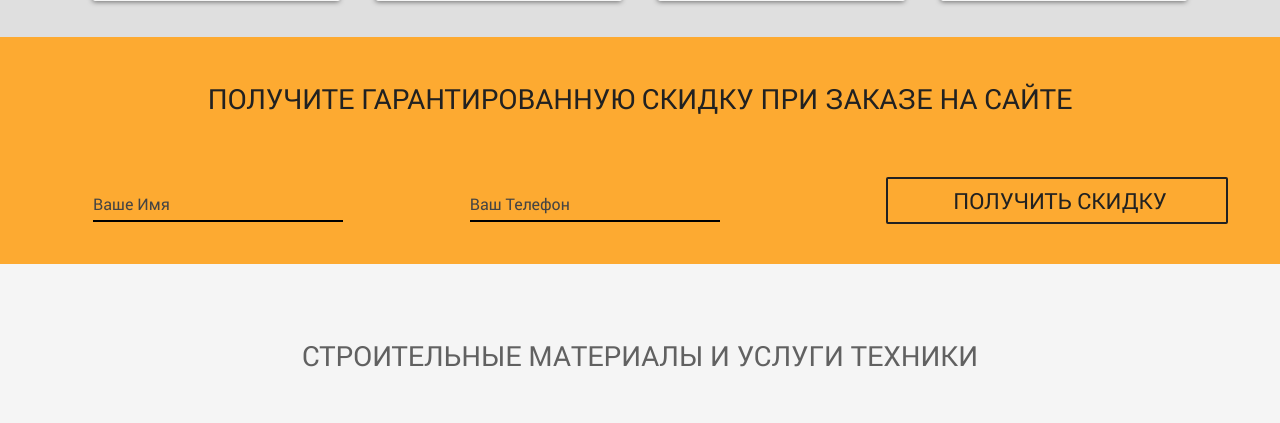
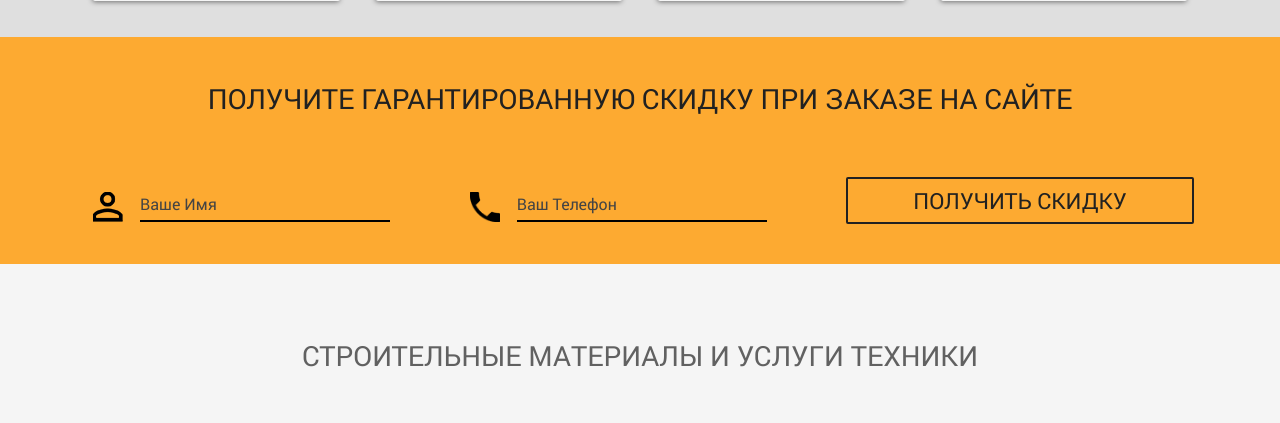
Before and after one commit to RossRich/project_concrete, a PHP site: page / in a window 1280 px wide. Shown: the part 2523-2946 px from the top of the page. Run offline with PHP 8.4, Linux system fonts and the light colour scheme.

Commit message:
full first page

```diff
--- a/css/main.css
+++ b/css/main.css
@@ -554,6 +554,7 @@ a.dev-but-about-correct {
 }
 
 .dev-img-ico-correct {
+    margin: 36px 17px 0 0;
     height: 30px;
     width: 30px;
 }
@@ -564,8 +565,7 @@ a.dev-but-about-correct {
     border-radius: 2px;
     background-color: #fdaa31;
     padding: 7px 65px;
-    width: 342px;
-    margin: 21px auto 0 40px;
+    margin: 21px 0 0 0;
     color: #212121;
     font: 400 22.22px Roboto;
 }
@@ -1026,6 +1026,15 @@ li>div[class="input-item"] {
 
 }
 
+.dev-but-footer:hover {
+    background-color: #ff9700;
+    color: #212121;
+    border: 2px solid;
+    border-radius: 2px;
+    border-color: #212121;
+    transition: 0.7s;
+}
+
 .dev-footer-label-correct {
     margin: 0;
     line-height: 16px;
@@ -1043,6 +1052,10 @@ li>div[class="input-item"] {
     font-size: 16px;
     color: #f5f5f5;
     float: right;
+}
+
+dev-footer-textarea:hover{
+    border-bottom: 2px solid #f69201;
 }
 
 
--- a/index.html
+++ b/index.html
@@ -298,17 +298,22 @@
                 <form action="handler.php">
                     <ul class="uk-grid uk-container-center uk-grid-width-medium-1-1 uk-grid-width-large-1-3 uk-grid-width-small-1-1 dev-order-li-correct">
                         <li>
+                            <div class="uk-flex">
+                                <img class="dev-img-ico-correct" src="images/ic_person_outline_black_48dp_ORDER.png" alt="">
                                 <div class="input-item">
-                                <!--<img class="dev-img-ico-correct" src="images/ic_person_outline_black_48dp.png" alt="">-->
                                     <label for="name" class="dev-order-label">Ваше Имя</label>
                                     <input type="text" name="name" class="dev-order-input">
                                 </div>
+                            </div>
                         </li>
                         <li>
+                            <div class="uk-flex">
+                                <img class="dev-img-ico-correct" src="images/ic_call_black_18dp.png" alt="">
                                 <div class="input-item">
-                                <!--<img class="dev-img-ico-correct" src="images/ic_call_black_18dp.png" alt="">-->
+
                                     <label for="tel" class="dev-order-label">Ваш Телефон</label>
                                     <input type="tel" name="tel" class="dev-order-input" pattern="[8]{0-9}([0-9]{3})[0-9]{2}-[0-9]{2}-[0-9]{3}">
+                                </div>
                             </div>
                         </li>
                         <li>
--- a/js/scripts.js
+++ b/js/scripts.js
@@ -28,4 +28,5 @@ jQuery(function($) {
         $parent.removeClass('is-focused');
     })
 
+
 })
```
Also changed, not shown: images/ic_call_black_18dp.png (added), images/ic_person_outline_black_48dp_ORDER.png (added). Lines whose indentation alone changed are shown as unchanged.
